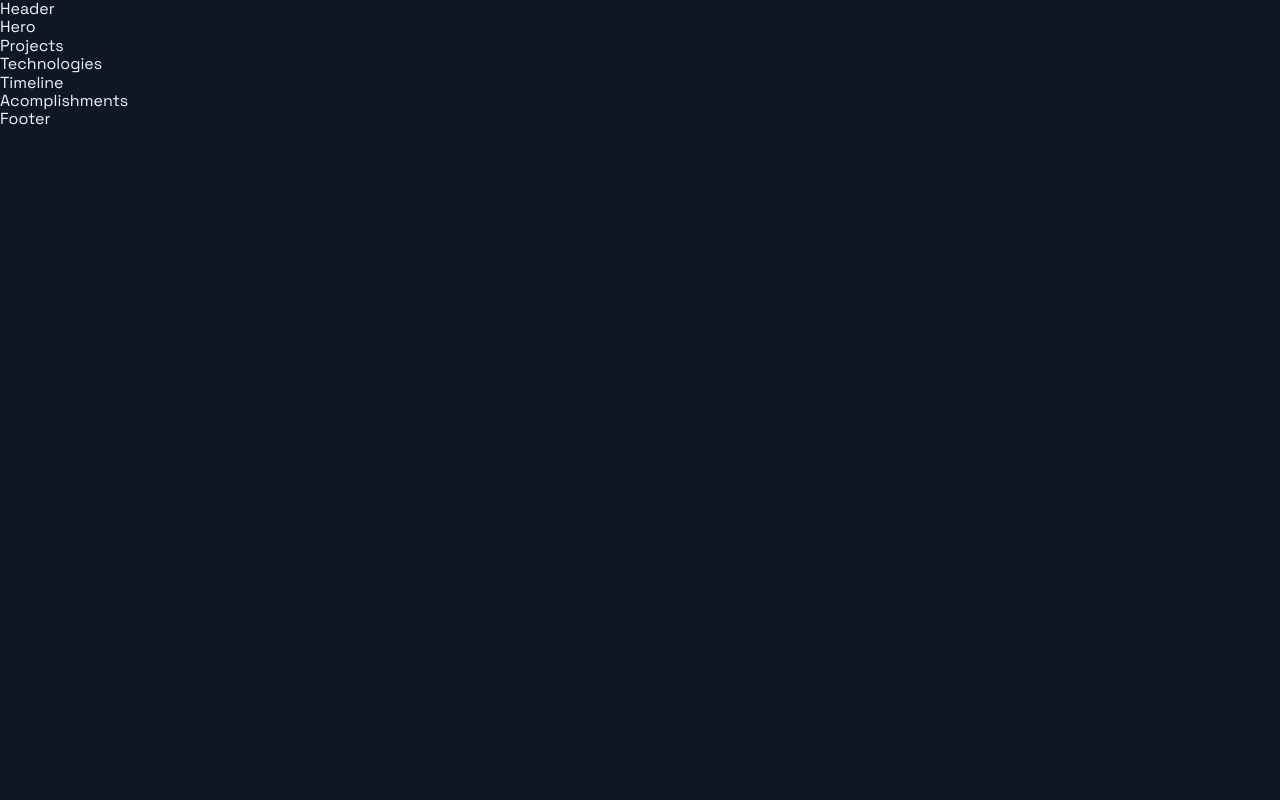
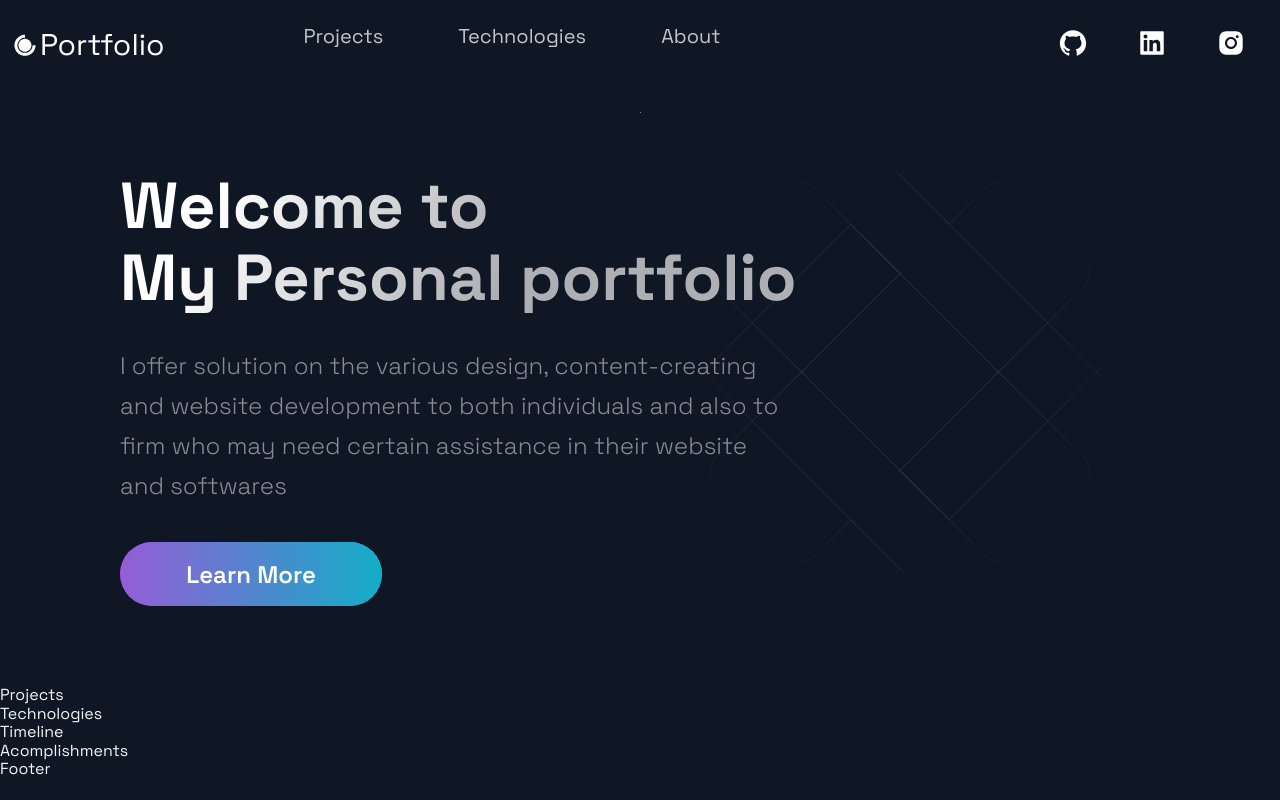
Before and after one commit to robert-devs/my-site, a Next.js app: page / in a window 1280 px wide. Built offline with nearby package versions, Linux system fonts and the light colour scheme.

Commit message:
adding the header and the hero sections

```diff
--- a/src/components/Header/Header.js
+++ b/src/components/Header/Header.js
@@ -1,14 +1,64 @@
-import Link from 'next/link';
-import React from 'react';
-import { AiFillGithub, AiFillInstagram, AiFillLinkedin } from 'react-icons/ai';
-import { DiCssdeck } from 'react-icons/di';
+import Link from 'next/link'
+import React from 'react'
+import { AiFillGithub, AiFillInstagram, AiFillLinkedin } from 'react-icons/ai'
+import { DiCssdeck } from 'react-icons/di'
 
-import { Container, Div1, Div2, Div3, NavLink, SocialIcons } from './HeaderStyles';
+import {
+  Container,
+  Div1,
+  Div2,
+  Div3,
+  NavLink,
+  SocialIcons,
+  Span,
+} from './HeaderStyles'
 
-const Header = () =>  (
-  <div>
-    Header
-  </div>
-);
+const Header = () => (
+  <Container>
+    <Div1>
+      <Link href="/">
+        <a
+          style={{
+            display: 'flex',
+            alignItems: 'center',
+            color: 'white',
+            mirginBottom: '20px',
+          }}
+          href=""
+        >
+          <DiCssdeck size="3rem" /> <Span>Portfolio</Span>
+        </a>
+      </Link>
+    </Div1>
+    <Div2>
+      <li>
+        <Link href="#project">
+          <NavLink>Projects</NavLink>
+        </Link>
+      </li>
+      <li>
+        <Link href="#tech">
+          <NavLink>Technologies</NavLink>
+        </Link>
+      </li>
+      <li>
+        <Link href="#about">
+          <NavLink>About</NavLink>
+        </Link>
+      </li>
+    </Div2>
+    <Div3>
+      <SocialIcons href="http://github.com">
+        <AiFillGithub size="3rem" />
+      </SocialIcons>
+      <SocialIcons href="http://linkedin.com">
+        <AiFillLinkedin size="3rem" />
+      </SocialIcons>
+      <SocialIcons href="http://Instagram.com">
+        <AiFillInstagram size="3rem" />
+      </SocialIcons>
+    </Div3>
+  </Container>
+)
 
-export default Header;
+export default Header
--- a/src/components/Header/HeaderStyles.js
+++ b/src/components/Header/HeaderStyles.js
@@ -1,5 +1,5 @@
-import { IoIosArrowDropdown } from 'react-icons/io';
-import styled from 'styled-components';
+import { IoIosArrowDropdown } from 'react-icons/io'
+import styled from 'styled-components'
 
 export const Container = styled.div`
   display: grid;
@@ -16,7 +16,10 @@ export const Container = styled.div`
     grid-column-gap: 0.5rem;
     grid-row-gap: 0.5rem;
   }
-`;
+`
+export const Span = styled.span`
+  font-size: 3rem;
+`
 export const Div1 = styled.div`
   grid-area: 1 / 1 / 2 / 2;
   display: flex;
@@ -25,7 +28,7 @@ export const Div1 = styled.div`
   @media ${(props) => props.theme.breakpoints.sm} {
     grid-area: 1 / 1 / 2 / 3;
   }
-`;
+`
 export const Div2 = styled.div`
   grid-area: 1 / 2 / 2 / 4;
   display: flex;
@@ -33,7 +36,7 @@ export const Div2 = styled.div`
   @media ${(props) => props.theme.breakpoints.sm} {
     grid-area: 2 / 2 / 3 / 5;
   }
-`;
+`
 export const Div3 = styled.div`
   grid-area: 1 / 5 / 2 / 6;
   display: flex;
@@ -43,7 +46,7 @@ export const Div3 = styled.div`
     align-items: center;
     grid-area: 1 / 4 / 2 / 6;
   }
-`;
+`
 
 // Navigation Links
 export const NavLink = styled.a`
@@ -59,7 +62,7 @@ export const NavLink = styled.a`
   @media ${(props) => props.theme.breakpoints.sm} {
     padding: 0.5rem;
   }
-`;
+`
 
 /// DropDown Contact
 export const ContactDropDown = styled.button`
@@ -87,7 +90,7 @@ export const ContactDropDown = styled.button`
   @media ${(props) => props.theme.breakpoints.md} {
     padding: 0;
   }
-`;
+`
 
 export const NavProductsIcon = styled(IoIosArrowDropdown)`
   margin-left: 8px;
@@ -105,20 +108,18 @@ export const NavProductsIcon = styled(IoIosArrowDropdown)`
     margin: 2px 0 0 2px;
     width: 15px;
   }
-`;
-
+`
 
 // Social Icons
 
 export const SocialIcons = styled.a`
-transition: 0.3s ease;
-color: white;
-border-radius: 50px;
+  transition: 0.3s ease;
+  color: white;
+  border-radius: 50px;
   padding: 8px;
-&:hover {
+  &:hover {
     background-color: #212d45;
     transform: scale(1.2);
     cursor: pointer;
-
   }
 `
--- a/src/components/Hero/Hero.js
+++ b/src/components/Hero/Hero.js
@@ -1,13 +1,30 @@
-import React from 'react';
+import React from 'react'
 
-import { Section, SectionText, SectionTitle } from '../../styles/GlobalComponents';
-import Button from '../../styles/GlobalComponents/Button';
-import { LeftSection } from './HeroStyles';
+import {
+  Section,
+  SectionText,
+  SectionTitle,
+} from '../../styles/GlobalComponents'
+import Button from '../../styles/GlobalComponents/Button'
+import { LeftSection } from './HeroStyles'
 
 const Hero = (props) => (
-  <div>
-    Hero
-  </div>
-);
+  <Section row nopadding>
+    <LeftSection>
+      <SectionTitle main center>
+        Welcome to <br /> My Personal portfolio
+      </SectionTitle>
+      <SectionText>
+        I offer solution on the various design, content-creating and website
+        development to both individuals and also to firm who may need certain
+        assistance in their website and softwares
+      </SectionText>
+      <Button onClick={() => (window.location = 'http://google.com')}>
+        {' '}
+        Learn More
+      </Button>
+    </LeftSection>
+  </Section>
+)
 
-export default Hero;
+export default Hero
--- a/src/pages/index.js
+++ b/src/pages/index.js
@@ -1,25 +1,25 @@
-import Acomplishments from '../components/Acomplishments/Acomplishments';
-import BgAnimation from '../components/BackgrooundAnimation/BackgroundAnimation';
-import Hero from '../components/Hero/Hero';
-import Projects from '../components/Projects/Projects';
-import Technologies from '../components/Technologies/Technologies';
-import Timeline from '../components/TimeLine/TimeLine';
-import { Layout } from '../layout/Layout';
-import { Section } from '../styles/GlobalComponents';
+import Acomplishments from '../components/Acomplishments/Acomplishments'
+import BgAnimation from '../components/BackgrooundAnimation/BackgroundAnimation'
+import Hero from '../components/Hero/Hero'
+import Projects from '../components/Projects/Projects'
+import Technologies from '../components/Technologies/Technologies'
+import Timeline from '../components/TimeLine/TimeLine'
+import { Layout } from '../layout/Layout'
+import { Section } from '../styles/GlobalComponents'
 
 const Home = () => {
   return (
     <Layout>
-      {/* <Section grid> */}
+      <Section grid>
         <Hero />
-        {/* <BgAnimation /> */}
-      {/* </Section> */}
+        <BgAnimation />
+      </Section>
       <Projects />
       <Technologies />
       <Timeline />
       <Acomplishments />
     </Layout>
-  );
-};
+  )
+}
 
-export default Home;
+export default Home
```
